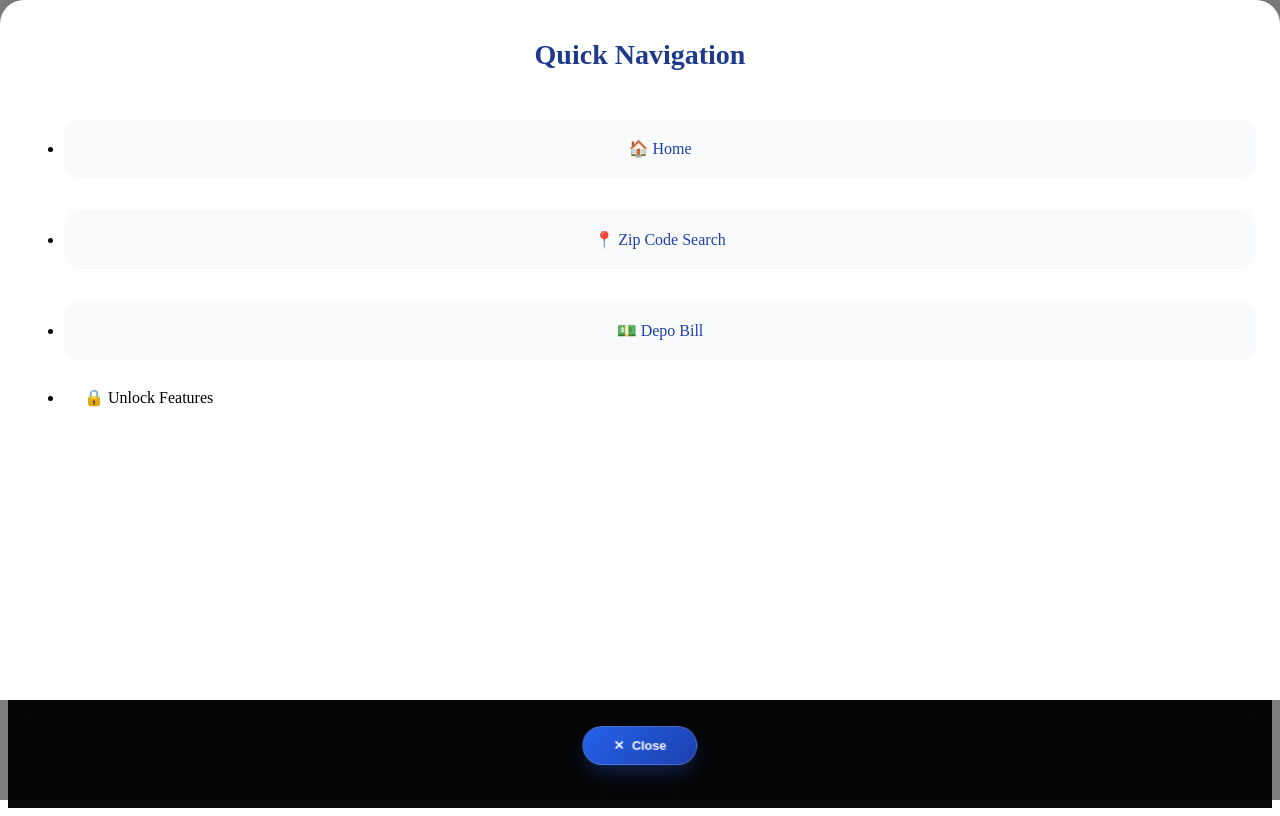
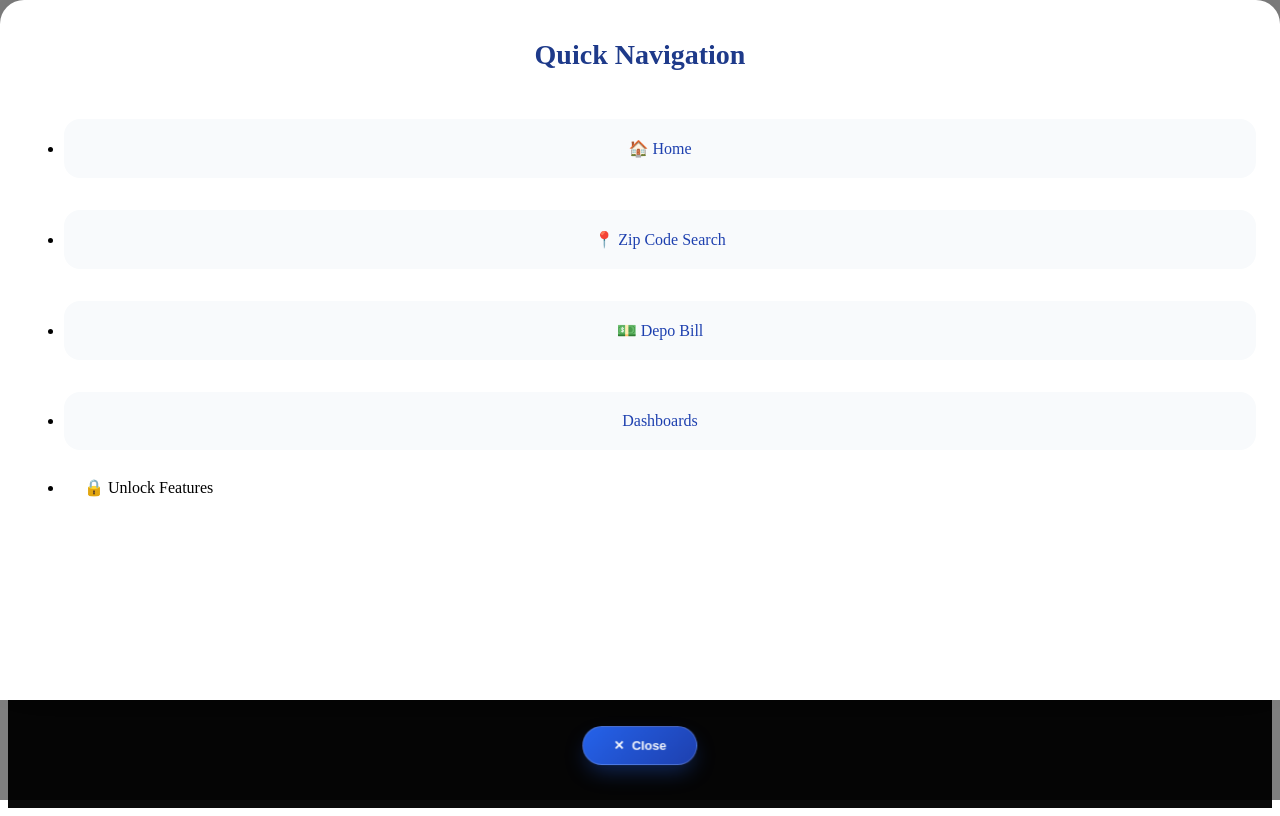
Before and after one commit to Aditya-Holkar/California, a Next.js app: page / in a window 1280 px wide. Both pictures are taken after a click on the button "Open menu". Built offline with nearby package versions, Linux system fonts and the light colour scheme.

Commit message:
Need to update the Visualize route

```diff
--- a/app/Components/Sidebar.tsx
+++ b/app/Components/Sidebar.tsx
@@ -77,6 +77,15 @@ export default function Sidebar() {
                 💵 Depo Bill
               </Link>
             </li>
+            <li>
+              <Link
+                href="/Visualize"
+                className={styles.sidebarLink}
+                onClick={() => setIsOpen(false)}
+              >
+                Dashboards
+              </Link>
+            </li>
 
             {/* Protected Links */}
             {authenticated ? (
--- a/app/page.tsx
+++ b/app/page.tsx
@@ -84,6 +84,9 @@ export default function Home() {
         <Link href="/Depo-bill" className={styles.link}>
           Depo Bill
         </Link>
+        <Link href="/Visualize" className={styles.link}>
+          Dashboards
+        </Link>
 
         {authenticated ? (
           <>
```
